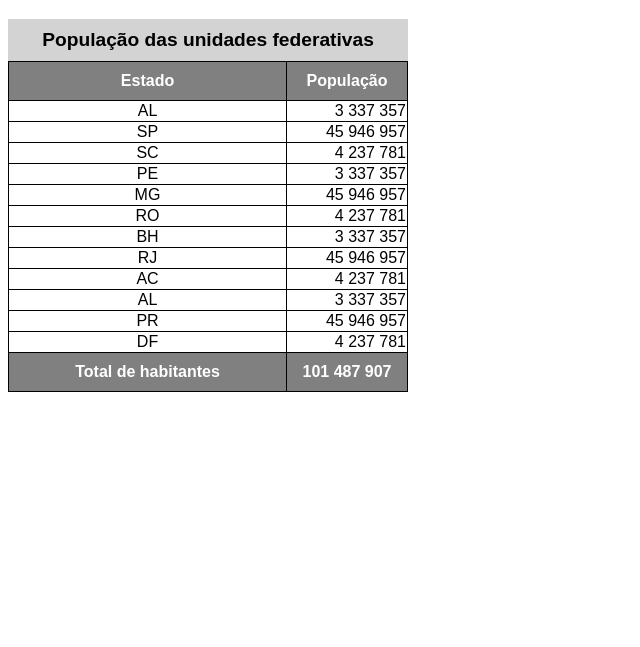
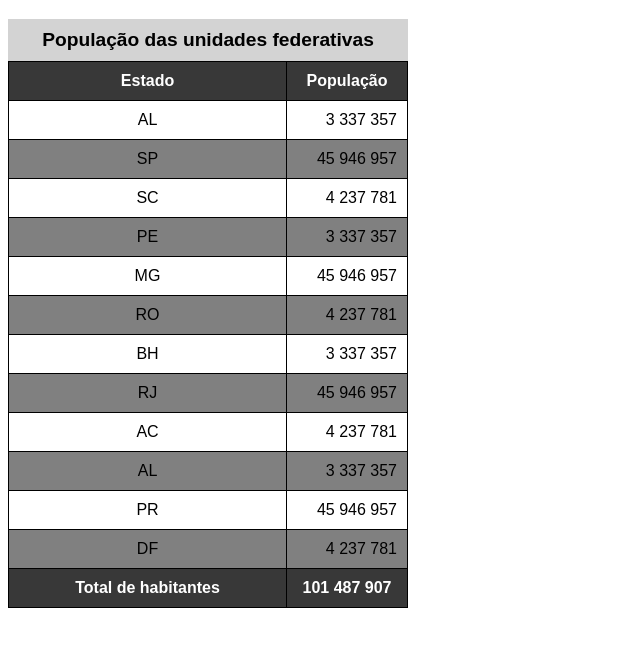
Before and after one commit to KarolCiriloSantana/curso-html, a plain HTML site: page ex023/tabela002.html in a window 1280 px wide. Shown: the part 61-708 px from the top of the page, without its empty margins (0-640 px from the left). Drawn offline with Linux system fonts and the light colour scheme.

Commit message:
Efeito zebrado

```diff
--- a/ex023/tabela002.html
+++ b/ex023/tabela002.html
@@ -15,16 +15,20 @@
             width: 400px;
         }
 
-        th {
+        thead,tfoot {
             border: 1px solid black;
-            background-color: gray;
+            background-color: #383838;
             color:white;
             padding: 10px;
         }
-        td {
+
+
+       th, td {
             border: 1px solid black;
             text-align: center;
+            padding: 10px;
         }
+
         .num{
             text-align: right;
         }
@@ -34,6 +38,11 @@
             font-size: 1.2em;
             font-weight: bold;
             padding: 10px;
+        }
+
+        tbody > tr:nth-child(2n) {
+            background-color: gray;
+
         }
 
     </style>
```
